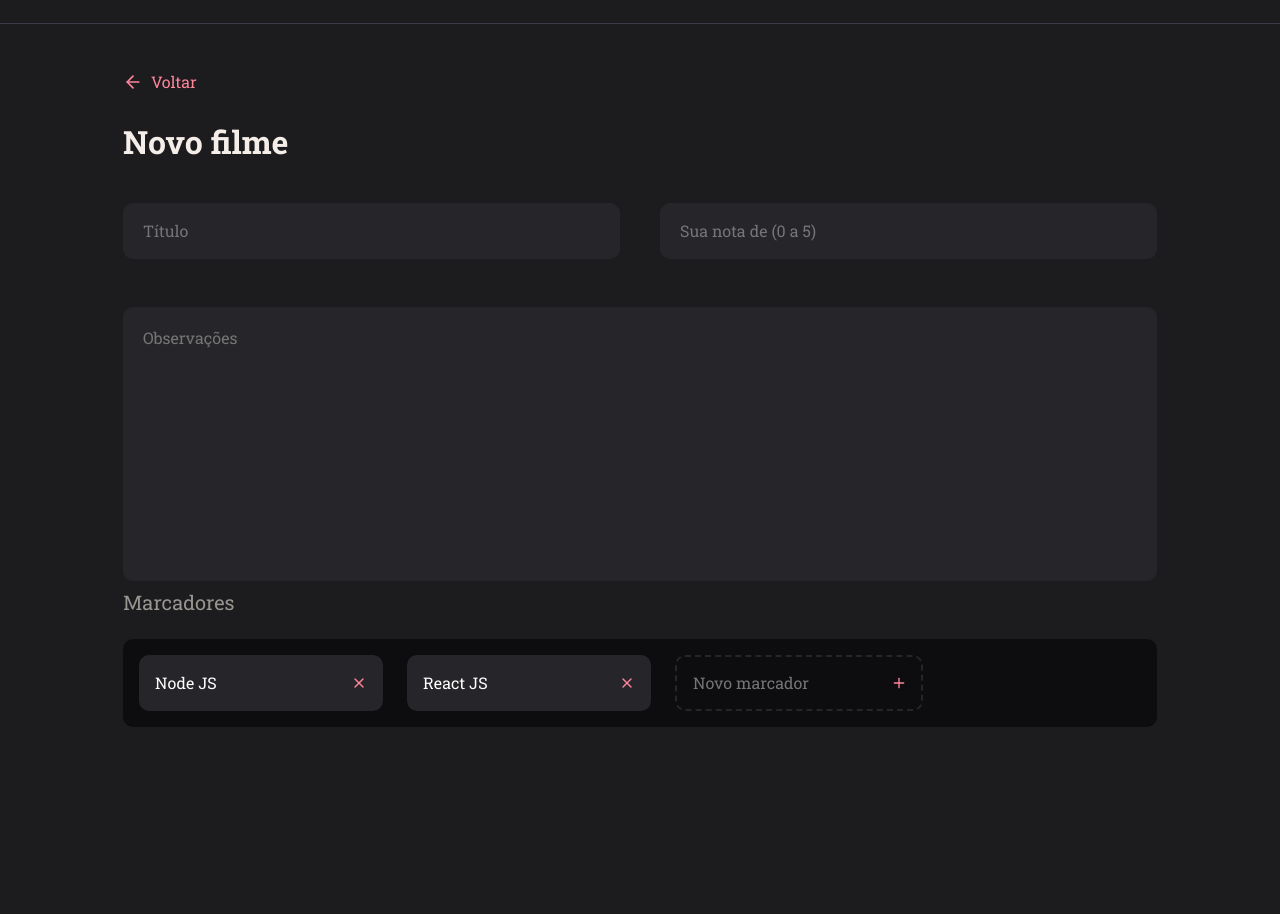
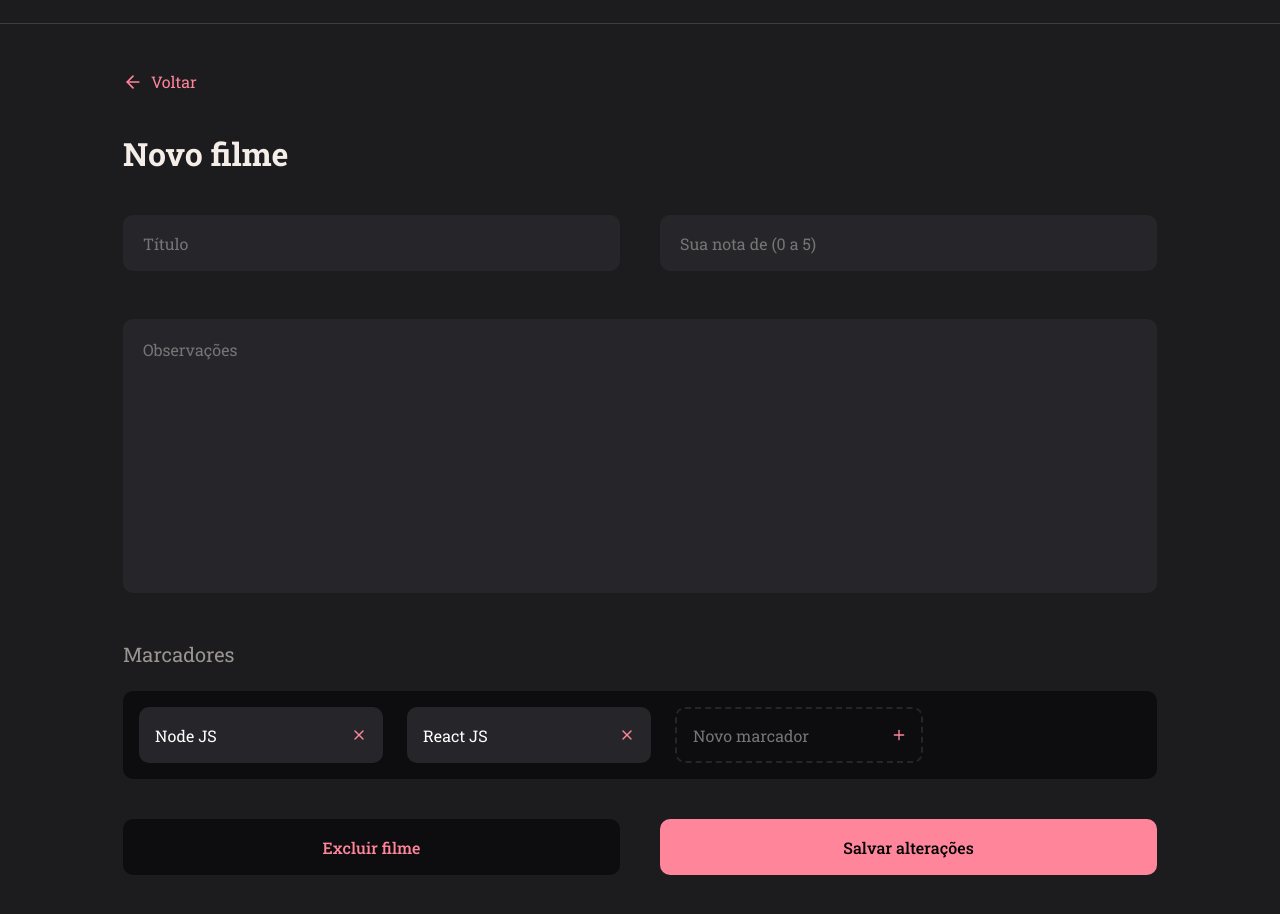
Before and after one commit to juniorvolontedev/explorer-rocket-movie, a React (Vite) app: page /new in a window 1280 px wide. Shown: the part 92-1006 px from the top of the page. Before the commit the page ends 875 px from the top, so only its background shows below. Built offline with nearby package versions, Linux system fonts and the light colour scheme.

Commit message:
criado tela de new movie

```diff
--- a/src/components/Button/index.jsx
+++ b/src/components/Button/index.jsx
@@ -5,11 +5,12 @@ export function Button({
   label,
   type = "button",
   to = "#",
+  isDelete = false,
   ...rest
 }) {
   if (type == "link") {
     return (
-      <ContainerLink to={to} type={type} {...rest}>
+      <ContainerLink to={to} type={type} isDelete={isDelete} {...rest}>
         {Icon && <Icon size={20} />}
         {label}
       </ContainerLink>
@@ -17,7 +18,7 @@ export function Button({
   }
 
   return (
-    <Container type={type} {...rest}>
+    <Container type={type} isDelete={isDelete} {...rest}>
       {Icon && <Icon size={20} />}
       {label}
     </Container>
--- a/src/components/Button/styles.js
+++ b/src/components/Button/styles.js
@@ -10,11 +10,13 @@ export const Container = styled.button`
   width: 100%;
   height: 5.6rem;
   border-radius: 1rem;
-  background: ${({ theme }) => theme.COLORS.PRIMARY};
+  background: ${({ theme, isDelete }) =>
+    isDelete ? "#0D0C0F" : theme.COLORS.PRIMARY};
   font-weight: 500;
   font-size: 1.6rem;
   line-height: 2.1rem;
-  color: ${({ theme }) => theme.COLORS.BUTTON_TEXT_COLOR};
+  color: ${({ theme, isDelete }) =>
+    isDelete ? theme.COLORS.PRIMARY : theme.COLORS.TEXT_COLOR};
   padding: 0 3.2rem;
   cursor: pointer;
 `;
--- a/src/pages/NewMovie/index.jsx
+++ b/src/pages/NewMovie/index.jsx
@@ -3,6 +3,7 @@ import { Container } from "./styles";
 import { MainScreen } from "../../components/MainScreen";
 import { Brand } from "../../components/Brand";
 import { Input } from "../../components/Input";
+import { Button } from "../../components/Button";
 import { Profile } from "../../components/Profile";
 import { TextLink } from "../../components/TextLink";
 
@@ -38,6 +39,11 @@ export function NewMovie() {
           <div>
             <Input type="tag" tags={["Node JS", "React JS"]} />
           </div>
+
+          <div className="cols2">
+            <Button label="Excluir filme" isDelete={true} />
+            <Button label="Salvar alterações" />
+          </div>
         </Container>
       </main>
     </MainScreen>
--- a/src/pages/NewMovie/styles.js
+++ b/src/pages/NewMovie/styles.js
@@ -1,13 +1,16 @@
 import styled from "styled-components";
 
 export const Container = styled.form`
-  h1 {
-    margin-top: 2.4rem;
+  display: flex;
+  flex-direction: column;
+  justify-content: flex-start;
+  gap: 4rem;
+  a {
+    margin-right: auto;
   }
   .cols2 {
     display: grid;
     grid-template-columns: 1fr 1fr;
     gap: 4rem;
-    margin: 4rem 0;
   }
 `;
```
